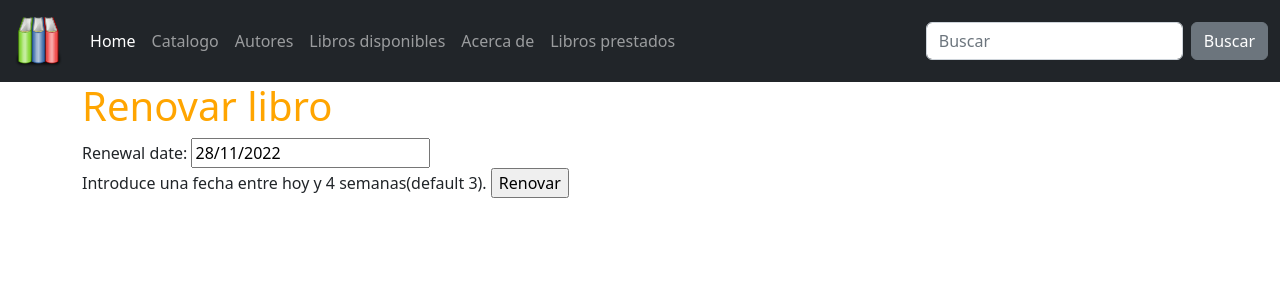
After one commit to AdrianSole/tutorial-django-mozilla, a Django app: page /catalogo/libro/00fb4cc0-c666-40dd-8dd9-50d836990197/renovar/ in a window 1280 px wide. The commit adds this page. Shown: the top 300 px of the page. Run offline with Django 4.2, Linux system fonts and the light colour scheme; data comes from the database, SQL or seed files in the repository; both versions use the stored data as it was after the commit.

Commit message:
libros prestados, modificar fecha

```diff
--- /dev/null
+++ b/catalog/forms.py
@@ -0,0 +1,22 @@
+# archivo forms.py
+import datetime
+from django import forms
+from django.core.exceptions import ValidationError
+from django.utils.translation import gettext_lazy as _
+
+class RenewBookForm(forms.Form):
+    renewal_date = forms.DateField(help_text="Introduce una fecha entre hoy y 4 semanas(default 3).")
+
+    def clean_renewal_date(self):
+        data = self.cleaned_data['renewal_date']
+
+        # Check if a date is not in the past.
+        if data < datetime.date.today():
+            raise ValidationError(_('Invalid date - renewal in past'))
+
+        # Check if a date is in the allowed range (+4 weeks from today).
+        if data > datetime.date.today() + datetime.timedelta(weeks=4):
+            raise ValidationError(_('Invalid date - renewal more than 4 weeks ahead'))
+
+        # Remember to always return the cleaned data.
+        return data
--- /dev/null
+++ b/catalog/templates/catalog/renovacion_fecha.html
@@ -0,0 +1,10 @@
+{% extends "base.html" %}
+
+{% block content %}
+  <h1>Renovar libro</h1>
+  <form method="post">
+    {% csrf_token %}
+    {{ form.as_table }}
+    <input type="submit" value="Renovar" />
+  </form>
+{% endblock %}
--- a/catalog/templates/includes/nav.html
+++ b/catalog/templates/includes/nav.html
@@ -17,19 +17,23 @@
             <a class="nav-link" href="/catalogo">Catalogo</a>
           </li>
           <li class="nav-item">
-            <a class="nav-link" href="/catalogo/autores">Autores</a>
+            <a class="nav-link" href="{% url 'autores' %}">Autores</a>
           </li>
           <li class="nav-item">
-            <a class="nav-link" href="/catalogo/libros">Libros disponibles</a>
+            <a class="nav-link" href="{% url 'libros' %}">Libros disponibles</a>
           </li>
           <li class="nav-item">
             <a class="nav-link" href="{% url 'acercade' %}">Acerca de</a>
+          </li>
+          <li class="nav-item">
+            <a class="nav-link" href="{% url 'libros-prestados' %}">Libros prestados</a>
           </li>
 
         </ul>
         <form class="d-flex" action="{% url 'buscar' %}">
           <input class="form-control me-sm-2" type="text"
-            name="q" placeholder="Search">
+            name="q" placeholder="Buscar" {% if busqueda %} value="{{busqueda}}" {% endif %}
+            required >
           <button class="btn btn-secondary my-2 my-sm-0" type="submit">Buscar</button>
         </form>
       </div>
--- a/catalog/urls.py
+++ b/catalog/urls.py
@@ -1,7 +1,8 @@
 ## creamos urls.py en catalog
 
 from django.urls import path
-from .views import index , acerca_de, BookListView, BookDetailView, AuthorListView, AuthorDetailView, SearchResultsListView
+from .views import index , acerca_de, BookListView, BookDetailView, AuthorListView, AuthorDetailView, \
+     SearchResultsListView, LoanedBooksByUserListView, renovar_libro
 
 urlpatterns = [
     path ('', index, name='index'),
@@ -11,4 +12,6 @@ urlpatterns = [
     path('autores/', AuthorListView.as_view(), name='autores'),
     path('autores/<int:pk>', AuthorDetailView.as_view(), name='detalle-autor'),
     path('busqueda/', SearchResultsListView.as_view(), name='buscar'),
+    path('libros-prestados/', LoanedBooksByUserListView.as_view(), name='libros-prestados'),
+    path('libro/<uuid:pk>/renovar/', renovar_libro, name='renovar-fecha'),
 ]
--- a/catalog/views.py
+++ b/catalog/views.py
@@ -1,7 +1,10 @@
-from django.shortcuts import render
-from django.http import HttpResponse
+from django.shortcuts import render, get_object_or_404
+from django.http import HttpResponse, HttpResponseRedirect
 from catalog.models import Book, BookInstance, Author, Genre, Language
 from django.views.generic import ListView, DetailView
+import datetime
+from catalog.forms import RenewBookForm
+from django.urls import reverse
 
 # Create your views here.
 def index_general(request):
@@ -63,7 +66,7 @@ class BookListView(ListView):
         # Call the base implementation first to get a context
         context = super(BookListView, self).get_context_data(**kwargs)
         # Create any data and add it to the context
-        context['some_data'] = '2º DAW'
+        context['ahora'] = datetime.datetime.now()
         return context
 
 class BookDetailView(DetailView):
@@ -79,20 +82,63 @@ class AuthorDetailView(DetailView):
     '''Vista generica para el detalle de un autor'''
     model = Author
 
-##Busqueda
+## Búsqueda
 class SearchResultsListView(ListView):
     model = Book
-    context_object_name = 'book_list'
-    template_name = 'books/search_results.html'
+
     def get_queryset(self): # new
         query = self.request.GET.get('q')
-        # Voy a guardar query para el contexto
-        self.query = query
-        return Book.objects.filter(title__icontains=query)
+        # voy a guardar query para el contexto
+        if query:
+            self.query = query
+            return Book.objects.filter(title__icontains=query)
+        else:
+            return []
 
     def get_context_data(self, **kwargs):
         # Call the base implementation first to get a context
         context = super(SearchResultsListView, self).get_context_data(**kwargs)
         # Create any data and add it to the context
-        context['query'] = self.query
+        context['busqueda'] = self.query
+        context['anterior'] = self.request.META.get('HTTP_REFERER')
         return context
+
+# Libros prestados
+class LoanedBooksByUserListView(ListView):
+    '''Vista generica para el listado de libros prestados por usuario'''
+    model = BookInstance
+    template_name = 'catalog/book_borrowed.html'
+    paginate_by = 15
+    def get_queryset(self):
+        return BookInstance.objects.filter(status__exact='o').order_by('-due_back')
+
+# Renovar libro
+def renovar_libro(request, pk):
+    book_instance = get_object_or_404(BookInstance, pk=pk)
+
+    # If this is a POST request then process the Form data
+    if request.method == 'POST':
+
+        # Create a form instance and populate it with data from the request (binding):
+        form = RenewBookForm(request.POST)
+
+        # Check if the form is valid:
+        if form.is_valid():
+            # process the data in form.cleaned_data as required (here we just write it to the model due_back field)
+            book_instance.due_back = form.cleaned_data['renewal_date']
+            book_instance.save()
+
+            # redirect to a new URL:
+            return HttpResponseRedirect(reverse('libros-prestados') )
+
+    # If this is a GET (or any other method) create the default form.
+    else:
+        proposed_renewal_date = datetime.date.today() + datetime.timedelta(weeks=3)
+        form = RenewBookForm(initial={'renewal_date': proposed_renewal_date})
+
+    context = {
+        'form': form,
+        'book_instance': book_instance,
+    }
+
+    return render(request, 'catalog/renovacion_fecha.html', context)
```
Also changed, not shown: catalog/templates/catalog/book_borrowed.html (added, +31 -0 lines), catalog/templates/catalog/book_list.html (+14 -8 lines), db.sqlite3.
